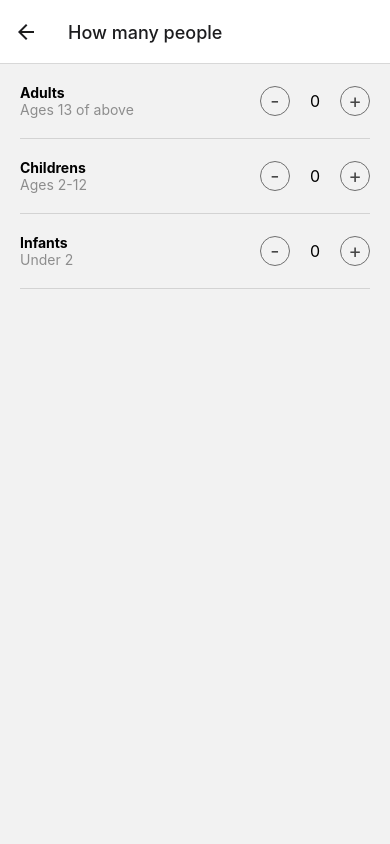
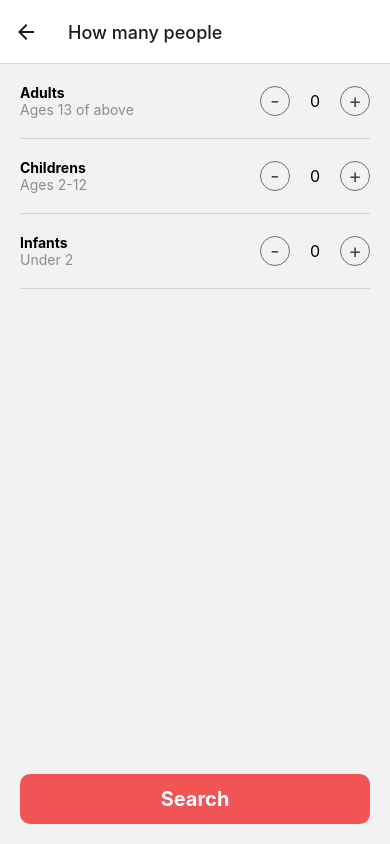
Before and after one commit to joeyjoy007/airbnb, a React Native app: screen /Guests in a window 390 px wide. Built offline with nearby package versions, Linux system fonts and the light colour scheme.

Commit message:
added nested navigator

```diff
--- a/package.json
+++ b/package.json
@@ -12,15 +12,19 @@
   "dependencies": {
     "@react-native-masked-view/masked-view": "^0.2.6",
     "@react-navigation/bottom-tabs": "^6.3.1",
+    "@react-navigation/material-top-tabs": "^6.2.1",
     "@react-navigation/native": "^6.0.10",
     "@react-navigation/native-stack": "^6.6.1",
     "axios": "^0.26.1",
     "react": "17.0.2",
     "react-native": "0.68.1",
     "react-native-gesture-handler": "^2.4.0",
+    "react-native-google-places-autocomplete": "^2.4.1",
+    "react-native-maps": "^0.30.1",
     "react-native-reanimated": "^2.7.0",
     "react-native-safe-area-context": "^4.2.4",
     "react-native-screens": "^3.13.1",
+    "react-native-tab-view": "^3.1.1",
     "react-native-vector-icons": "^9.1.0"
   },
   "devDependencies": {
--- a/src/components/Home/index.js
+++ b/src/components/Home/index.js
@@ -2,17 +2,17 @@ import {ImageBackground, Pressable, StyleSheet, Text, TouchableOpacity, View} fr
 import React from 'react';
 import style1 from './style1';
 import wallPaper from '../../../assets/images/wallpaper.jpg';
-import Icon from 'react-native-vector-icons/FontAwesome';
+import AntDesign from 'react-native-vector-icons/AntDesign';
 
-const HomeScreen = () => {
+const HomeScreen = ({navigation}) => {
 
   return (
     <View>
       <Pressable
         style={style1.searchButton}
-        onPress={() => console.warn('explore button clicked')}>
-        <Icon name="search" size={25} color="#f15454" />
-        <Text style={style1.searchButtonText}>Where are you going ?</Text>
+        onPress={() =>navigation.navigate('Destination Search')}>
+        <AntDesign name="search1" size={25} color="#f15454" />
+        <Text style={style1.searchButtonText}> Where are you going ?</Text>
       </Pressable>
 
       <ImageBackground source={wallPaper} style={style1.image}>
--- /dev/null
+++ b/src/navigations/Router/ExploreTab.js
@@ -0,0 +1,19 @@
+import { StyleSheet, Text, View } from 'react-native'
+import React from 'react'
+import { createNativeStackNavigator } from '@react-navigation/native-stack';
+import HomeScreen from '../../components/Home';
+import Post from '../../components/Post';
+
+const ExploreTab = () => {
+    const Stack = createNativeStackNavigator();
+
+  return (
+      <Stack.Navigator  >
+      <Stack.Screen name="Home screen" options={{headerShown:false}} component={HomeScreen} />
+      <Stack.Screen name="Post Screen" options={{title:"Search your destination"}} component={Post} />
+
+    </Stack.Navigator>
+  )
+}
+
+export default ExploreTab
--- a/src/navigations/Router/HomeTabNavigator.js
+++ b/src/navigations/Router/HomeTabNavigator.js
@@ -11,6 +11,7 @@ import FontAwesome5 from 'react-native-vector-icons/FontAwesome5';
 import DestinationSearch from '../../screens/Destinationsearch';
 import Post from '../../components/Post/index';
 import GuestScreen from '../../screens/GuestScreen';
+import ExploreTab from './ExploreTab';
 
 
 
@@ -22,10 +23,11 @@ const Tab = createBottomTabNavigator();
   return (
 
     <Tab.Navigator screenOptions={{
-      tabBarActiveTintColor:"#f15454"
+      tabBarActiveTintColor:"#f15454",
+      headerShown:false
     }}>
 
-      <Tab.Screen name="Explore" component={HomeScreen} options={{
+      <Tab.Screen name="Explore" component={ExploreTab} options={{
         tabBarIcon:({color})=>{
          return <AntDesign name="search1" size={23} color={color} />
         }
--- a/src/screens/Destinationsearch/index.js
+++ b/src/screens/Destinationsearch/index.js
@@ -1,16 +1,31 @@
-import { FlatList, StyleSheet, Text, TextInput, View } from 'react-native'
+import { FlatList, Pressable, StyleSheet, Text, TextInput, View } from 'react-native'
 import React, { useState } from 'react'
 import style4 from './style4'
 import searchData from '../../../assets/feed/searchData'
 import Icon from 'react-native-vector-icons/Entypo';
+import GooglePlacesAutocomplete from 'react-native-google-places-autocomplete'
 
-const DestinationSearch = () => {
+const DestinationSearch = ({navigation}) => {
     const [inputText, setInputText] = useState("")
 
 
   return (
     <View style={style4.container}>
      {/* input type component */}
+
+
+     {/* <GooglePlacesAutocomplete
+      placeholder='Search'
+      onPress={(data, details = null) => {
+        // 'details' is provided when fetchDetails = true
+        console.log(data, details);
+      }}
+      query={{
+        key: 'YOUR API KEY',
+        language: 'en',
+      }}
+    /> */}
+
      <TextInput style={style4.inputText}
      placeholder="where are you going"
      value={inputText}
@@ -21,14 +36,14 @@ const DestinationSearch = () => {
      <FlatList
      data={searchData}
      renderItem={({item})=>
-    <View style={style4.row}>
+    <Pressable onPress={()=>navigation.navigate('Guests')} style={style4.row}>
         <View style={style4.iconContainer}>
         <Icon name="location-pin" size={35}  />
         </View>
 
         <Text style={style4.locationText}>{item.description}</Text>
 
-    </View>
+    </Pressable>
     }
      />
     </View>
--- a/src/screens/GuestScreen/index.js
+++ b/src/screens/GuestScreen/index.js
@@ -2,14 +2,15 @@ import {Pressable, StyleSheet, Text, View} from 'react-native';
 import React, { useState } from 'react';
 import style5 from './style5';
 
-const GuestScreen = () => {
+const GuestScreen = ({navigation}) => {
 
   const [adults, setAdults] = useState(0)
   const [childrens, setChildrens] = useState(0)
   const [infants, setInfants] = useState(0)
 
   return (
-    <View>
+    <View style={{height:"100%",justifyContent:"space-between"}}>
+      <View>
       <View
         style={style5.row}>
         <View>
@@ -75,6 +76,28 @@ const GuestScreen = () => {
           </Pressable>
         </View>
       </View>
+      </View>
+
+      <View>
+        <Pressable style={{
+          marginBottom:20,
+          backgroundColor:"#f15454",
+          alignItems:"center",
+          justifyContent:"center",
+          height:50,
+          marginHorizontal:20,
+          borderRadius:10
+        }}
+        onPress={()=>navigation.navigate('HomeTabNavigator',{
+          screen:"Explore",
+          params:{
+            screen:"Post Screen"
+          }
+        })}
+        >
+          <Text style={{fontSize:20,color:"white",fontWeight:"bold"}}>Search</Text>
+        </Pressable>
+      </View>
     </View>
   );
 };
```
Also changed, not shown: 1 other file (tests, documents, lock files or other folders).
